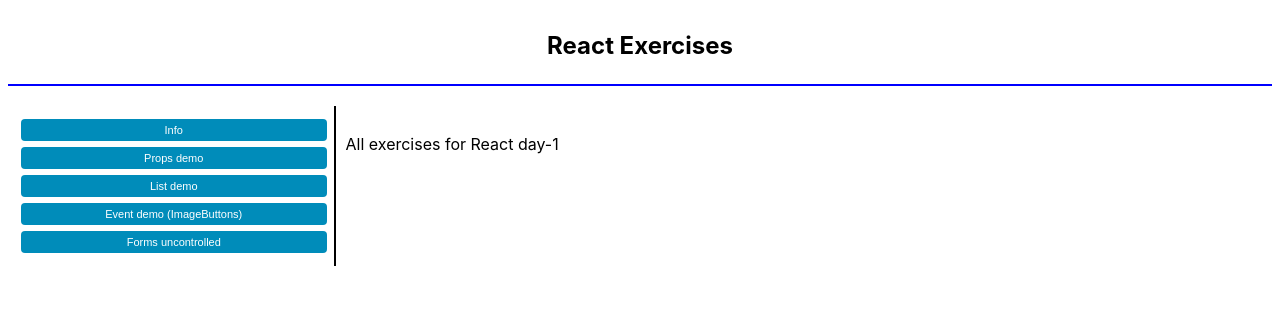
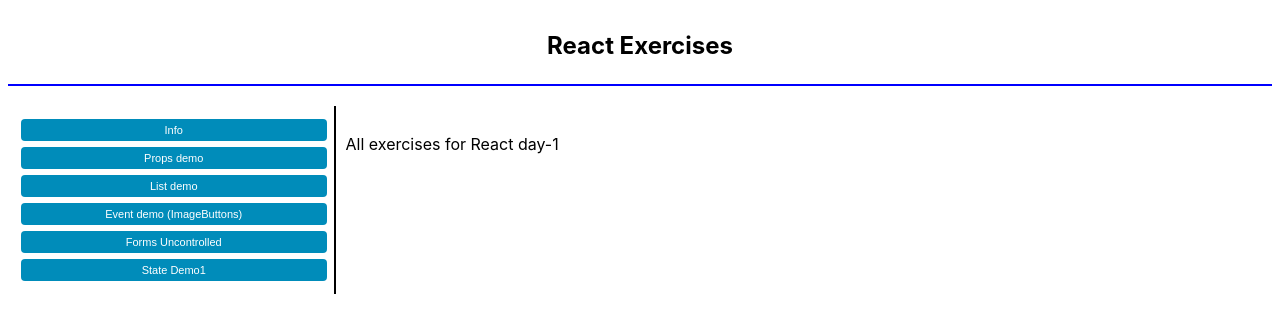
Before and after one commit to MarkusIngerslev/day1ex, a React (Vite) app: page / in a window 1280 px wide. Shown: the top 320 px of the page. Built offline with nearby package versions, Linux system fonts and the light colour scheme.

Commit message:
useState hook 5a løsning

```diff
--- a/src/App.tsx
+++ b/src/App.tsx
@@ -4,6 +4,7 @@ import PropsDemo from "./exercises/PropsDemo";
 import ListDemo from "./exercises/ListDemo";
 import EventDemo from "./exercises/EventDemo";
 import FormUncontrolled from "./exercises/FormUncontrolled";
+import StateDemo1 from "./exercises/StateDemo1";
 
 export default function App() {
     const [selectedView, setSelectedView] = useState("info");
@@ -28,6 +29,7 @@ export default function App() {
                         {selectedView == "list1" ? <ListDemo title="List Demo" /> : null}
                         {selectedView == "ReactEvents1" ? <EventDemo title="React Events" /> : null}
                         {selectedView == "FormsUncontrolled" ? <FormUncontrolled title="Forms Uncontrolled" /> : null}
+                        {selectedView == "StateDemo1" ? <StateDemo1 title="State Demo" /> : null}
                         {/**Add the exercise components you create for each exercise using the key you used for the matching button  */}
                     </div>
                 </div>
@@ -58,7 +60,10 @@ const Buttons = (props: ButtonProps) => {
                 Event demo (ImageButtons)
             </button>
             <button className="btn-w100" onClick={() => handleSelected("FormsUncontrolled")}>
-                Forms uncontrolled
+                Forms Uncontrolled
+            </button>
+            <button className="btn-w100" onClick={() => handleSelected("StateDemo1")}>
+                State Demo1
             </button>
         </>
     );
--- /dev/null
+++ b/src/exercises/StateDemo1.tsx
@@ -0,0 +1,14 @@
+import { BaseProps } from "../types";
+import { useState } from "react";
+
+export default function StateDemo1({ title }: BaseProps) {
+    const [count, setCount] = useState(0);
+    return (
+        <>
+            <h2>{title}</h2>
+            <button onClick={() => setCount(count + 1)}>Increment</button>
+            <button onClick={() => setCount(count - 1)}>Decrement</button>
+            <h3>{count}</h3>
+        </>
+    );
+}
```
